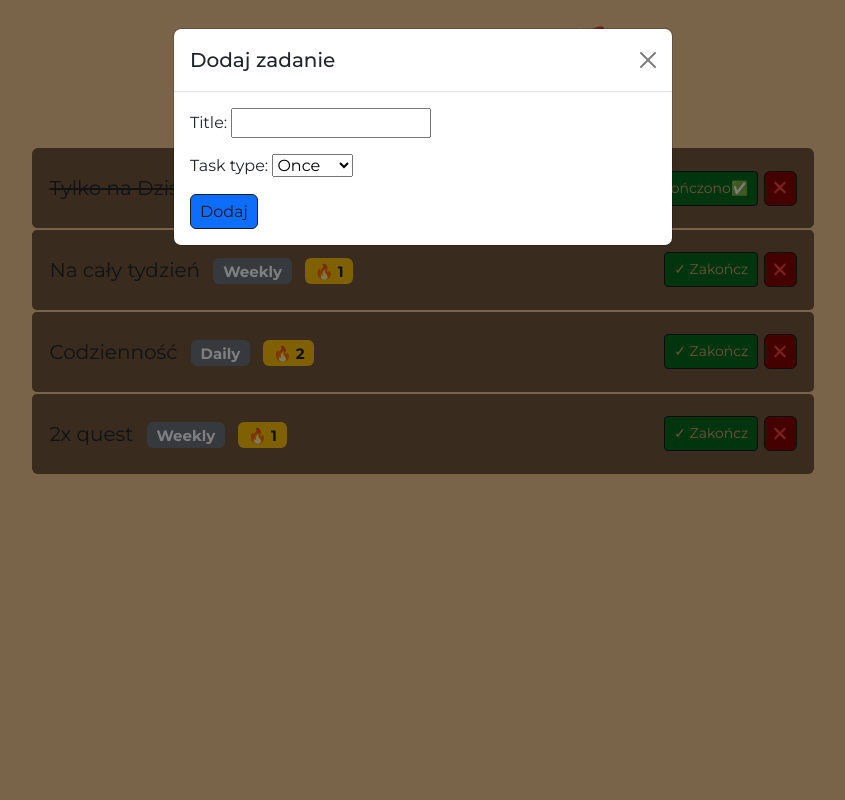
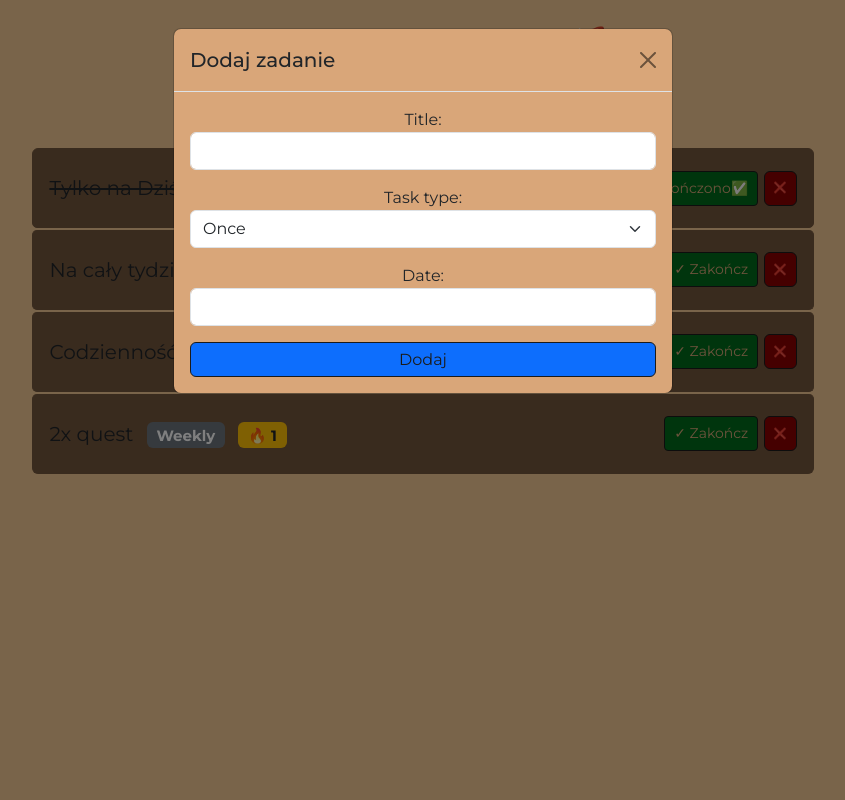
Before and after one commit to JankoooGH/DjangoApp, a Django app: page / in a window 1280 px wide, after a click on "➕ Dodaj zadanie". Shown: the whole page, without its empty margins (217-1062 px from the left). Run offline with Django 5.2, Linux system fonts and the light colour scheme; data comes from the database, SQL or seed files in the repository; both versions use the stored data as it was after the commit; some libraries are stand-ins or nearby versions.

Commit message:
Możliwość dodania ilości dni do pełnego zaliczenia serii w weekly oraz wyboru daty zadania. Poprawki graficzne.

```diff
--- a/ToDo/forms.py
+++ b/ToDo/forms.py
@@ -4,4 +4,9 @@ from .models import Task
 class TaskForm(forms.ModelForm):
     class Meta:
         model = Task
-        fields = ['title', 'task_type']
+        fields = ['title', 'task_type', 'date', "weekly_target"]
+
+
+    def __init__(self, *args, **kwargs):
+        super().__init__(*args, **kwargs)
+        self.fields['weekly_target'].required = False
--- a/ToDo/static/style.css
+++ b/ToDo/static/css/styles.css
@@ -1,4 +1,4 @@
-body {
+body {;
     background-color: #F2C894;
     font-family: "Montserrat", sans-serif;
 }
@@ -37,3 +37,14 @@ body {
     background-color: #73563D;
     border-color: #73563D;
 }
+
+
+/*MODAL*/
+
+.modal-content{
+    background-color: #D9A679 !important;
+}
+
+.modal-body{
+    text-align: center;
+}
--- /dev/null
+++ b/ToDo/static/js/main.js
@@ -0,0 +1,15 @@
+    document.addEventListener("DOMContentLoaded", function() {
+    const taskTypeSelect = document.getElementById("id_task_type");
+    const weeklyTargetField = document.getElementById("weekly-target-field");
+
+    function toggleWeeklyTarget() {
+        if (taskTypeSelect.value === "WEEKLY") {
+            weeklyTargetField.style.display = "block";
+        } else {
+            weeklyTargetField.style.display = "none";
+        }
+    }
+
+    taskTypeSelect.addEventListener("change", toggleWeeklyTarget);
+    toggleWeeklyTarget(); // ustaw od razu przy ładowaniu strony
+});
--- a/ToDo/templates/ToDo/home.html
+++ b/ToDo/templates/ToDo/home.html
@@ -1,14 +1,15 @@
 <!DOCTYPE html>
-<html>
+<html lang="utf-8">
 {% load static %}
+{% load widget_tweaks %}
 <head>
     <title>ToDo App</title>
     <link href="https://cdn.jsdelivr.net/npm/bootstrap@5.3.2/dist/css/bootstrap.min.css" rel="stylesheet">
     <script src="https://cdn.jsdelivr.net/npm/bootstrap@5.3.2/dist/js/bootstrap.bundle.min.js"></script>
-    <link rel="stylesheet" type="text/css" href="{% static 'style.css' %}">
     <link rel="preconnect" href="https://fonts.googleapis.com">
     <link rel="preconnect" href="https://fonts.gstatic.com" crossorigin>
     <link href="https://fonts.googleapis.com/css2?family=Montserrat:ital,wght@0,100..900;1,100..900&display=swap" rel="stylesheet">
+    <link rel="stylesheet" type="text/css" href="{% static 'css/styles.css' %}">
 </head>
 <body>
     <div class="container mt-4">
@@ -58,9 +59,9 @@
 
 
 <!-- MODAL -->
-    <div class="modal fade" id="addTaskModal" tabindex="-1" aria-hidden="true">
+<div class="modal fade" id="addTaskModal" tabindex="-1" aria-hidden="true">
   <div class="modal-dialog">
-    <div class="modal-content">
+    <div class="modal-content custom-modal">
       <div class="modal-header">
         <h5 class="modal-title">Dodaj zadanie</h5>
         <button type="button" class="btn-close" data-bs-dismiss="modal"></button>
@@ -68,12 +69,36 @@
       <div class="modal-body">
         <form method="POST" action="">
           {% csrf_token %}
-          {{ form.as_p }}
-          <button type="submit" class="btn btn-primary">Dodaj</button>
+
+          <div class="mb-3">
+            {{ form.title.label_tag }}
+            {{ form.title|add_class:"form-control" }}
+          </div>
+
+          <div class="mb-3">
+            {{ form.task_type.label_tag }}
+            {{ form.task_type|add_class:"form-select" }}
+          </div>
+
+          <div class="mb-3">
+            {{ form.date.label_tag }}
+            {{ form.date|add_class:"form-control" }}
+          </div>
+
+          <div class="mb-3" id="weekly-target-field" style="display:none;">
+            {{ form.weekly_target.label_tag }}
+            {{ form.weekly_target|add_class:"form-control" }}
+          </div>
+
+          <button type="submit" class="btn btn-primary w-100">Dodaj</button>
         </form>
       </div>
     </div>
   </div>
 </div>
+
+
+<script src="{% static 'js/main.js' %}"></script>
+
 </body>
 </html>
--- a/myproject/settings.py
+++ b/myproject/settings.py
@@ -37,7 +37,8 @@ INSTALLED_APPS = [
     'django.contrib.sessions',
     'django.contrib.messages',
     'django.contrib.staticfiles',
-    'ToDo'
+    'ToDo',
+    'widget_tweaks'
 ]
 
 MIDDLEWARE = [
```
Also changed, not shown: db.sqlite3.
